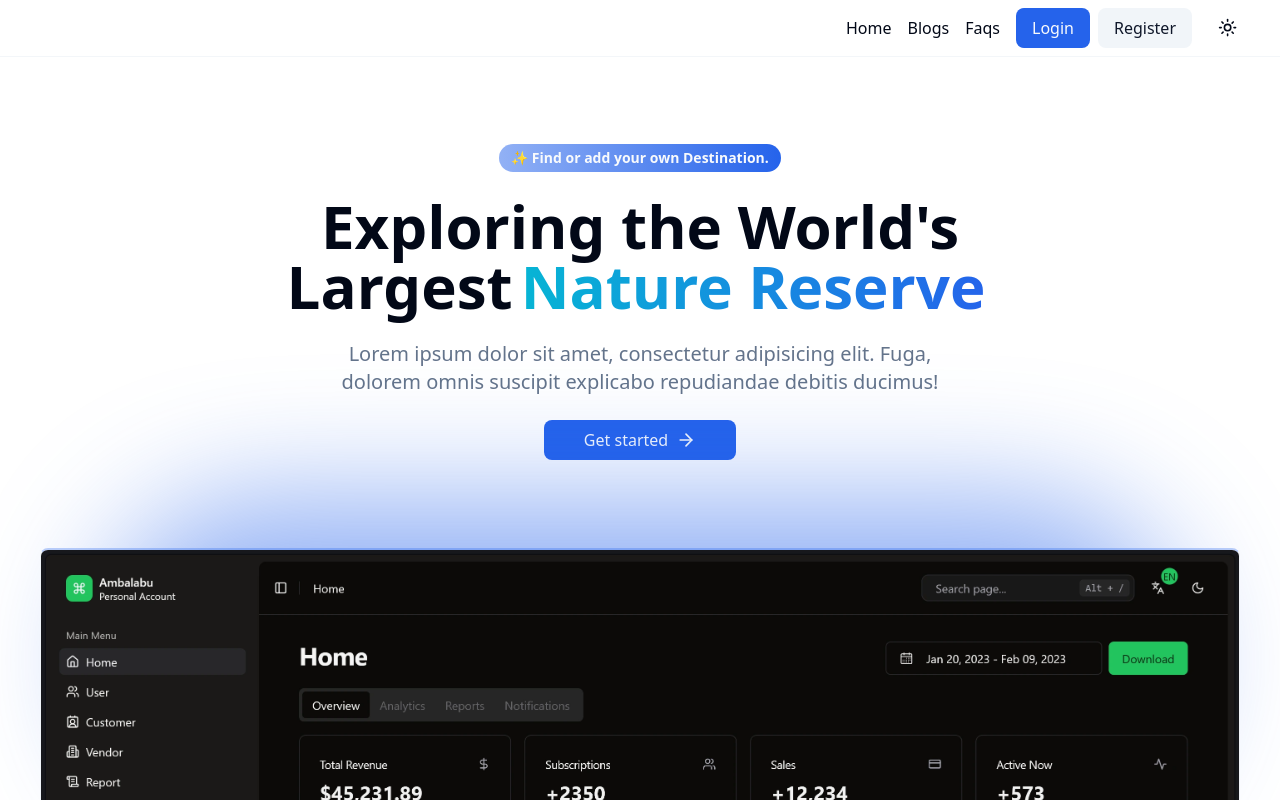
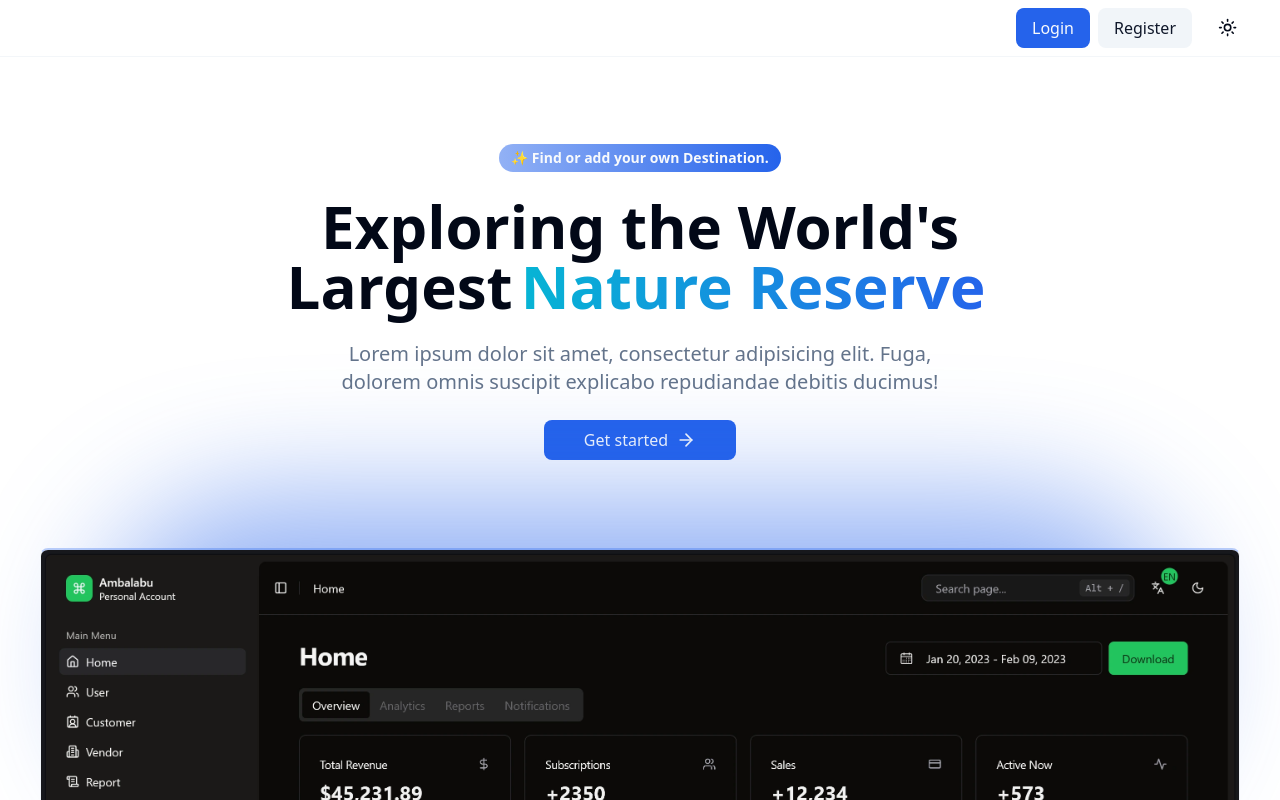
Before and after one commit to gilangfatahilah/fe-assessment-datacakra, a React (Vite) app: page / in a window 1280 px wide. Shown: the top 800 px of the page. Built offline with nearby package versions, Linux system fonts and the light colour scheme.

Commit message:
🌈 style(layout): style optimize on navbar & sidebar

```diff
--- a/src/components/layout/Authenticated.tsx
+++ b/src/components/layout/Authenticated.tsx
@@ -1,5 +1,5 @@
 import { PropsWithChildren, useState } from "react";
-import { LogOut, Menu, User } from "lucide-react";
+import { LogOut, Menu, User, UserRound } from "lucide-react";
 
 import Sidebar from "./Sidebar";
 import Logo from "../ui/Logo";
@@ -31,17 +31,24 @@ const AuthenticatedLayout = ({ children }: Props) => {
     setIsSidebarOpen(!isSidebarOpen);
   };
 
+  const handleLogout = () => {
+    // todo : add some logic here.
+    alert("Successfully logout");
+  };
+
   return (
     <>
       <Dialog
+        title="Are you sure ?"
+        confirmText="Yes"
         isOpen={isDialogOpen}
         setIsOpen={setIsDialogOpen}
-        title="Are you sure ?"
+        onConfirm={handleLogout}
       >
         You will redirected to home page.
       </Dialog>
 
-      <div className="flex h-screen">
+      <div className="flex h-full min-h-screen">
         <div className="flex flex-1 flex-col overflow-hidden">
           <header className="border-b border-border/40 bg-background/30 backdrop-blur dark:border-border shadow-sm px-6 py-4 flex items-center justify-between">
             <div className=" w-48 md:w-72 flex items-center justify-between space-x-6">
@@ -56,14 +63,17 @@ const AuthenticatedLayout = ({ children }: Props) => {
               </Button>
             </div>
 
-            <div className="flex items-center space-x-4">
+            <div className="flex items-center space-x-2">
               <ModeToggle />
               <DropdownMenu items={menuItems}>
-                <img
+                {/* <img
                   src="/api/placeholder/40/40"
                   alt="User"
                   className="w-10 h-10 border border-border rounded-full"
-                />
+                /> */}
+                <Button size={"icon"} variant={"ghost"}>
+                  <UserRound className="w-[1.2rem] h-[1.2rem]" />
+                </Button>
               </DropdownMenu>
             </div>
           </header>
--- a/src/components/layout/Navbar.tsx
+++ b/src/components/layout/Navbar.tsx
@@ -6,10 +6,9 @@ import Button from "@/components/ui/Button";
 import ModeToggle from "../ui/ModeToggle";
 import Logo from "../ui/Logo";
 
-const navLinks = [
-  { label: "Home", href: "#hero" },
-  { label: "Blogs", href: "#blog" },
-  { label: "Faqs", href: "#faq" },
+const mobileNavMenus = [
+  { label: "Login", href: "/login" },
+  { label: "Register", href: "/register" },
 ];
 
 const Navbar = () => {
@@ -27,16 +26,6 @@ const Navbar = () => {
 
           {/* Desktop Navigation */}
           <nav className="hidden md:flex items-center gap-4 font-medium">
-            {navLinks.map((navLink) => (
-              <a
-                key={navLink.href}
-                href={navLink.href}
-                className="relative group"
-              >
-                <span>{navLink.label}</span>
-                <span className="absolute -bottom-1 left-0 h-[2px] w-0 bg-primary transition-all duration-300 group-hover:w-full rounded-full" />
-              </a>
-            ))}
             <div className="flex items-center gap-2">
               <Button>
                 <Link to="/login">Login</Link>
@@ -49,10 +38,12 @@ const Navbar = () => {
             <ModeToggle />
           </nav>
 
-          {/* Mobile Menu Toggle */}
+          <div className="md:hidden flex gap-2 items-center">
+            <ModeToggle />
+
             <button
               onClick={toggleMobileNav}
-            className="md:hidden flex flex-col gap-1.5 z-50 relative"
+              className="flex flex-col gap-1.5 z-50 relative"
             >
               <span
                 className={twMerge(
@@ -74,27 +65,22 @@ const Navbar = () => {
               ></span>
             </button>
           </div>
+        </div>
       </header>
 
-      {/* Mobile Navigation */}
       <div
         className={twMerge(
-          "absolute block md:hidden top-0 left-0 w-full bg-background/30 backdrop-blur-sm border-b transform transition-transform duration-500 ease-in-out",
+          "fixed block md:hidden top-0 z-50 left-0 w-full bg-background/30 backdrop-blur-sm border-b transform transition-transform duration-500 ease-in-out",
           isMobileNavOpen
             ? "translate-y-14 opacity-100 delay-100"
             : "-translate-y-48 opacity-100 delay-150"
         )}
       >
         <nav className="flex flex-col items-center py-4 gap-4 font-medium">
-          {navLinks.map((navLink) => (
-            <a
-              key={navLink.href}
-              href={navLink.href}
-              className="relative group"
-            >
-              <span>{navLink.label}</span>
-              <span className="absolute -bottom-1 left-0 h-[2px] w-0 bg-primary transition-all duration-300 group-hover:w-full rounded-full" />{" "}
-            </a>
+          {mobileNavMenus.map((menu) => (
+            <Link key={menu.href} to={menu.href}>
+              {menu.label}
+            </Link>
           ))}
         </nav>
       </div>
--- a/src/components/layout/Sidebar.tsx
+++ b/src/components/layout/Sidebar.tsx
@@ -34,7 +34,7 @@ const Sidebar = ({ isOpen }: Props) => {
     <>
       <div
         className={twMerge(
-          "sticky z-40 h-full shadow-md transition-all duration-300 ease-in-out overflow-hidden",
+          "sticky z-40 h-full bg-background shadow-md transition-all duration-300 ease-in-out overflow-hidden",
           isOpen ? "translate-x-0 w-64" : "-translate-x-full w-0"
         )}
       >
```
Lines whose indentation alone changed are shown as unchanged.
